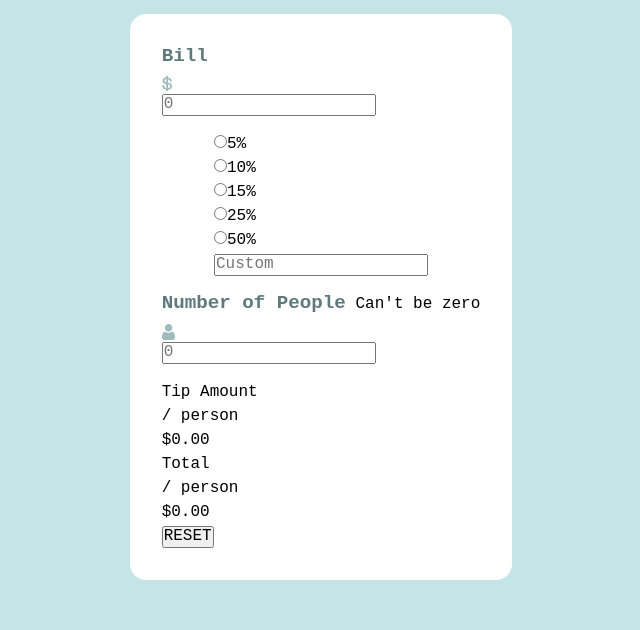
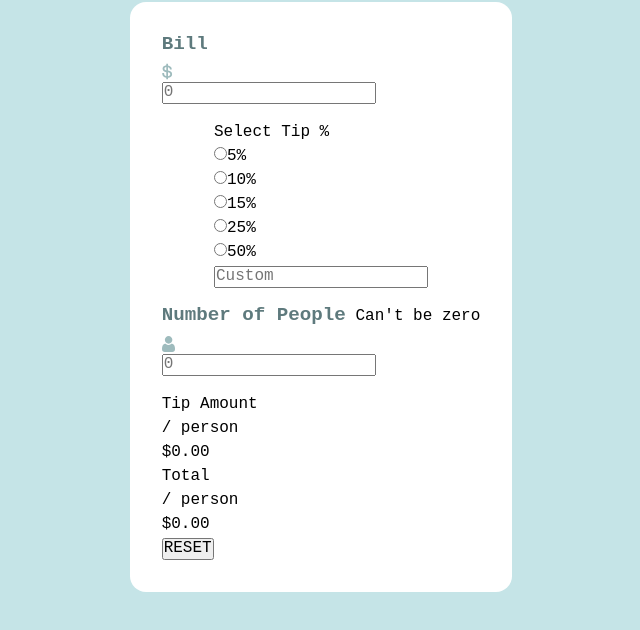
Before and after one commit to gustavo2023/tip-calculator-app, a plain HTML site: page index.html in a window 1280 px wide. Shown: the part 146-776 px from the top of the page, without its empty margins (319-959 px from the left). Drawn offline with Linux system fonts and the light colour scheme.

Commit message:
feat: add label for tip percentage selection

```diff
--- a/index.html
+++ b/index.html
@@ -50,6 +50,7 @@
           </div>
         </div>
         <div class="tip-percentages">
+          <p class="tip-percentage-label">Select Tip %</p>
           <div class="tip-option">
             <input type="radio" name="tip" id="tip5" value="5" /><label
               for="tip5"
```
